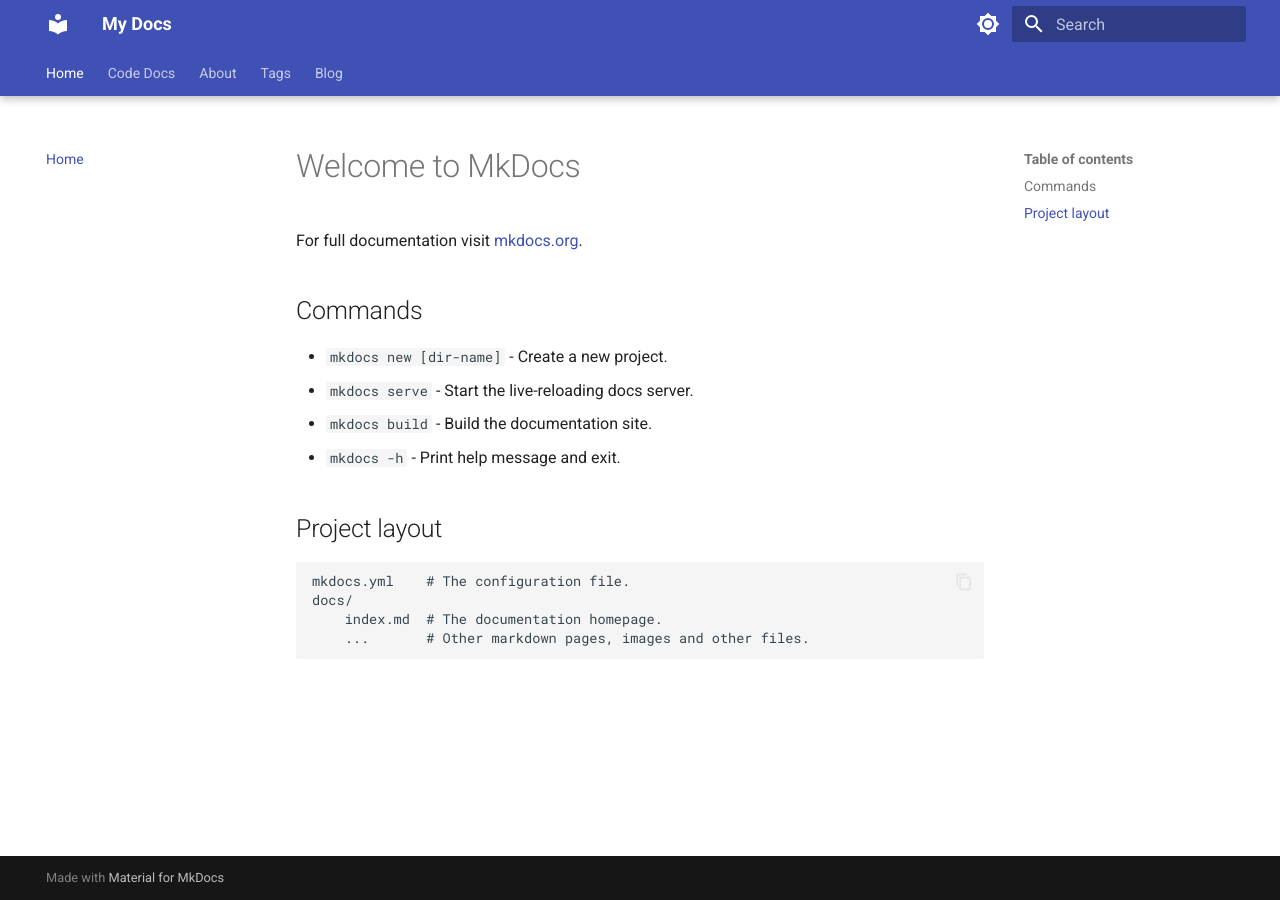
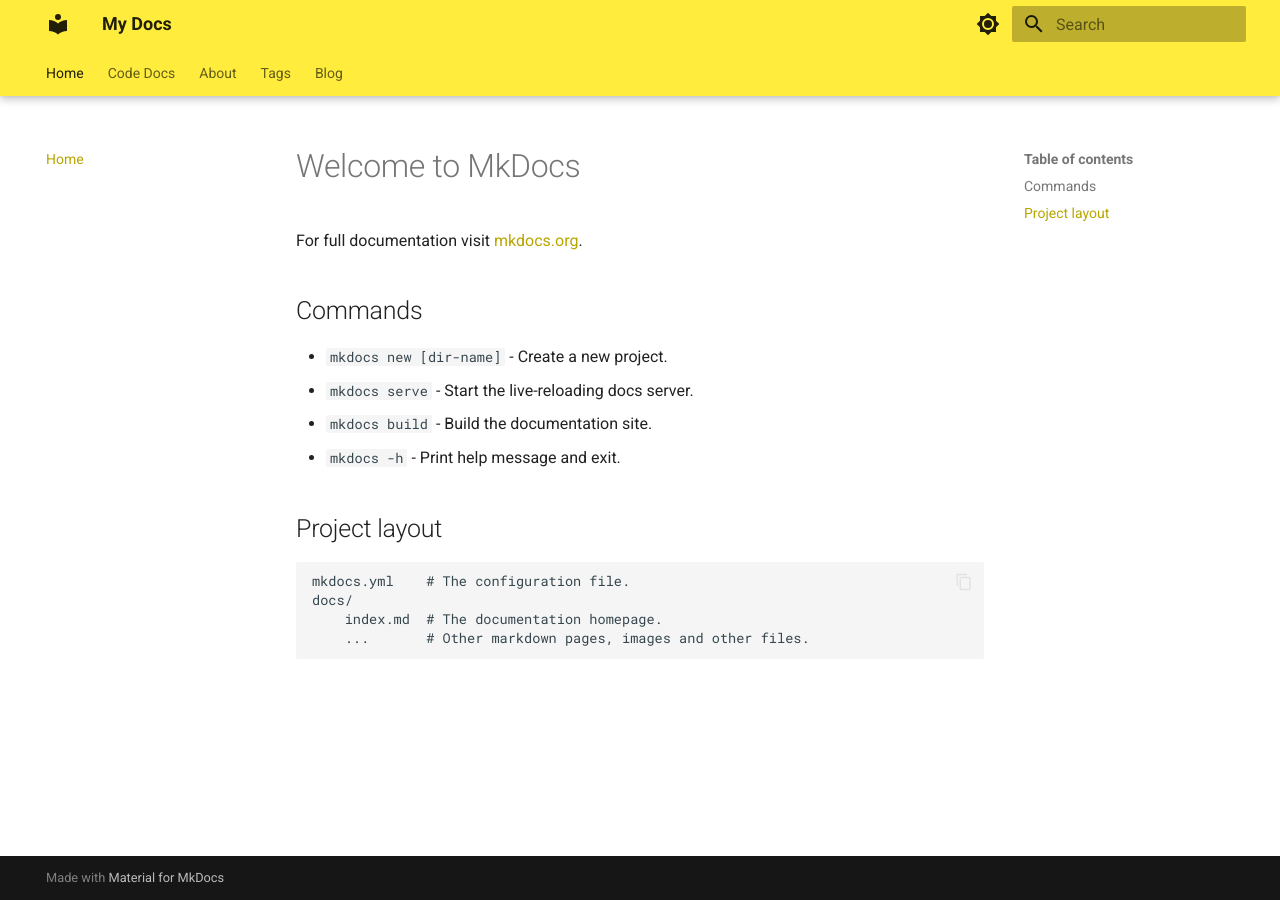
Before and after one commit to PistilliGiulia/mio-sito-web, an MkDocs documentation site: the page built from docs/index.md, in a window 1280 px wide. Built offline with MkDocs 1.6.1 and Material for MkDocs 9.7.7, drawn with Linux system fonts in a browser that asks for light colours.

Commit message:
cambio colore

```diff
--- a/mkdocs.yml
+++ b/mkdocs.yml
@@ -6,12 +6,14 @@
 
     # Palette toggle for light mode
     - scheme: default
+      primary: yellow
       toggle:
         icon: material/brightness-7
         name: Switch to dark mode
 
     # Palette toggle for dark mode
     - scheme: slate
+      primary: yellow
       toggle:
         icon: material/brightness-4
         name: Switch to light mode
```
